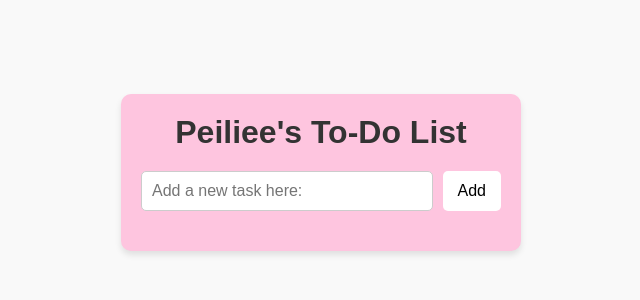
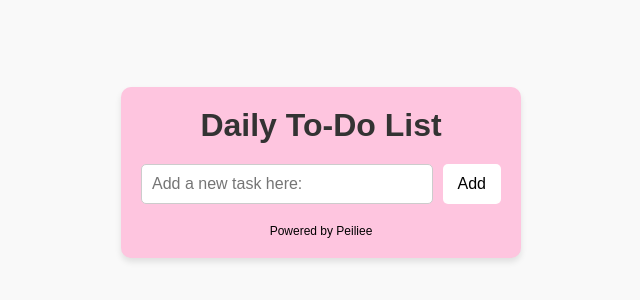
Before and after one commit to mianmiansheep/peilieetodolist, a plain HTML site: page index.html in a window 1280 px wide. Shown: the part 228-528 px from the top of the page, without its empty margins (319-959 px from the left). Drawn offline with Linux system fonts and the light colour scheme.

Commit message:
Update index.html change to daily to do list

```diff
--- a/index.html
+++ b/index.html
@@ -8,12 +8,14 @@
 </head>
 <body>
     <div class="container">
-        <h1>Peiliee's To-Do List</h1>
+        <h1>Daily To-Do List</h1>
         <div class="input-container">
             <input type="text" id="todo-input" placeholder="Add a new task here:">
             <button id="add-btn">Add</button>
         </div>
         <ul id="todo-list"></ul>
+        <p style="font-size: 12px; text-align: center;">Powered by Peiliee</p>
+
     </div>
 
     <script src="script.js"></script>
```
